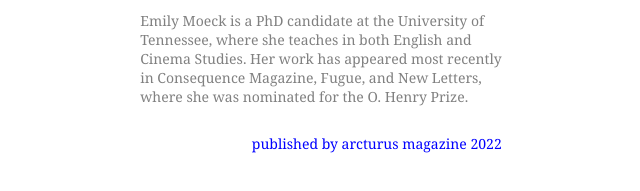
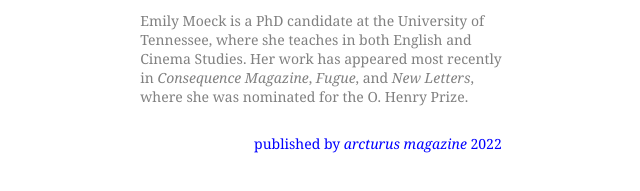
Before and after one commit to yngtdd/mother, a website: page about/about.html in a window 1280 px wide. Shown: the part 443-634 px from the top of the page, 319-959 px from the left. Drawn offline with Linux system fonts and the light colour scheme.

Commit message:
fix: Italicize journals

```diff
--- a/about/about.html
+++ b/about/about.html
@@ -18,9 +18,9 @@
            <div><p>Emily Moeck is a PhD candidate at the University of<br/>
            Tennessee, where she teaches in both English and<br/>
            Cinema Studies. Her work has appeared most recently<br/>
-           in Consequence Magazine, Fugue, and New Letters, <br/>
+           in <i>Consequence Magazine</i>, <i>Fugue</i>, and <i>New Letters</i>,<br/>
            where she was nominated for the O. Henry Prize.</p></div>
-           <div><p><a href="https://arcturus.chireviewofbooks.com/"> published by arcturus magazine 2022</a></p></div>
+           <div><p><a href="https://arcturus.chireviewofbooks.com/"> published by <i>arcturus magazine</i> 2022</a></p></div>
          </div>
        </div>
      </div>
```
